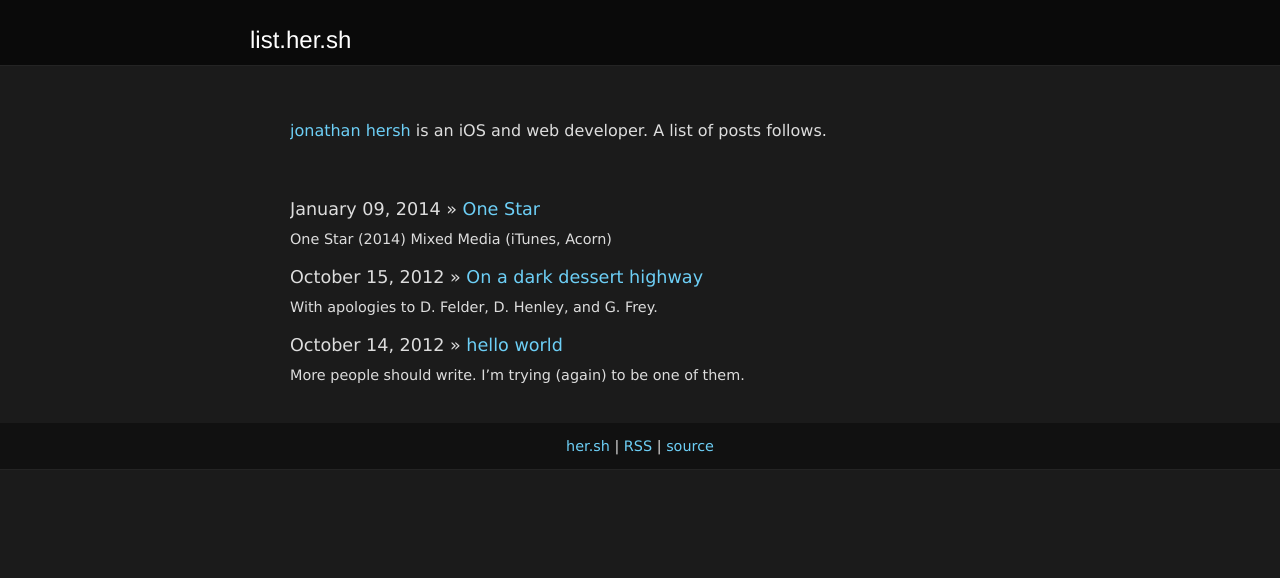
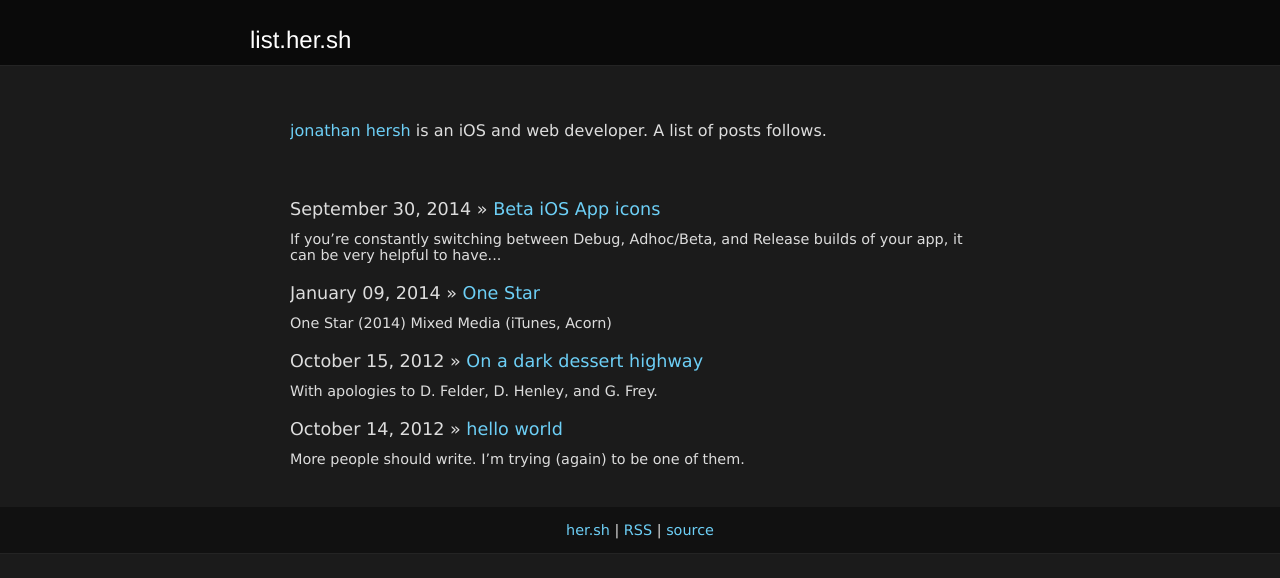
Before and after one commit to jhersh/list.her.sh, a Jekyll site: the page built from index.html, in a window 1280 px wide. Shown: the top 578 px of the page. Built offline with Jekyll 4.4.1, drawn with Linux system fonts in a browser that asks for light colours; Markdown is read by kramdown in place of the engine named in the settings.

Commit message:
a post on app icons

```diff
--- /dev/null
+++ b/_posts/2014-09-30-app-icons.md
@@ -0,0 +1,36 @@
+---
+layout: post
+title: Beta iOS App icons
+summary:
+---
+
+If you're constantly switching between Debug, Adhoc/Beta, and Release builds of your app, it can be very helpful to have unique app icons for each. You can easily tell at a glance which version is installed, your beta testers send you better feedback, you ask your testers fewer questions, a lasting world peace takes hold &mdash; everyone wins! Best of all, with Xcode 5+'s asset catalogs, there's no code required.
+
+Here's how this looks in my app [MUDRammer - A Modern MUD Client](https://itunes.apple.com/us/app/mudrammer-a-modern-mud-client/id597157072?mt=8) for iPhone and iPad:
+
+<table style="clear:both">
+	<tr>
+	<td><img src="/img/mr-dev.png" width="90" height="90" alt="MUDRammer Debug" /></td>
+	<td style="padding-left: 20px">Debug</td>
+	</tr>
+	<tr>
+	<td><img src="/img/mr-adhoc.png" width="90" height="90" alt="MUDRammer Adhoc/Beta" /></td>
+	<td style="padding-left: 20px">Adhoc/Beta</td>
+	</tr>
+	<tr>
+	<td><img src="/img/mr-release.png" width="90" height="90" alt="MUDRammer Release" /></td>
+	<td style="padding-left: 20px">Release</td>
+	</tr>
+</table>
+
+Start by adding one or two new App Icon image sets to your asset catalog: click the `+` in your asset catalog &rarr; `New App Icon`. (Your app doesn't use an asset catalog? Xcode will helpfully convert all your existing images to an asset catalog. Go ahead, I'll wait.)
+
+Give your new App Icon image sets some helpful names. Mine are `AppIconRelease`, `AppIconAdhoc`, and `AppIconDebug`.
+
+In your application target's build settings, scroll down to `Asset Catalog Compiler - Options` and expand the arrow next to `Asset Catalog App Icon Set Name`. By default, you'll see the same App Icon image for all of your app's configurations. Now it's just a matter of assigning your App Icon image set names to the proper configurations for your app.
+
+Here's some caution tape you can use:
+
+![DANGER](/img/caution-tape.png)
+
+For bonus points, start continuously integrating your iOS app. Here's [my build script](https://github.com/splinesoft/SSBuild)!
--- a/css/styles.css
+++ b/css/styles.css
@@ -84,6 +84,15 @@ code,
 pre {
 	font-family: Menlo, Consolas, Monaco, "Lucida Console", Courier, monospace;
 }
+
+p code {
+	background-color: #DDD;
+	border-radius: 5px;
+	padding-left: 3px;
+	padding-right: 3px;
+	color: #111;
+}
+
 #header {
 	background: #0a0a0a;
 	border-bottom: 1px solid #242424;
```
Also changed, not shown: img/caution-tape.png (added), img/mr-adhoc.png (added), img/mr-dev.png (added), img/mr-release.png (added).
